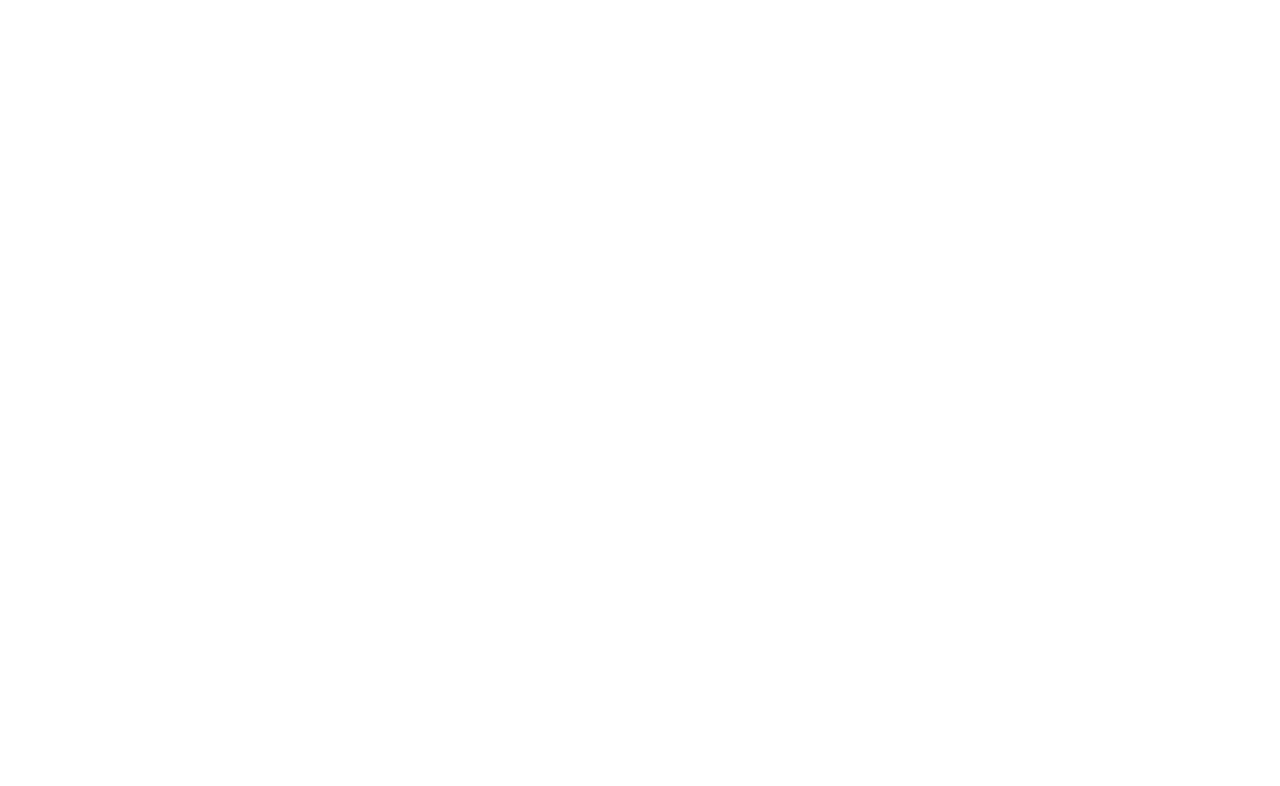
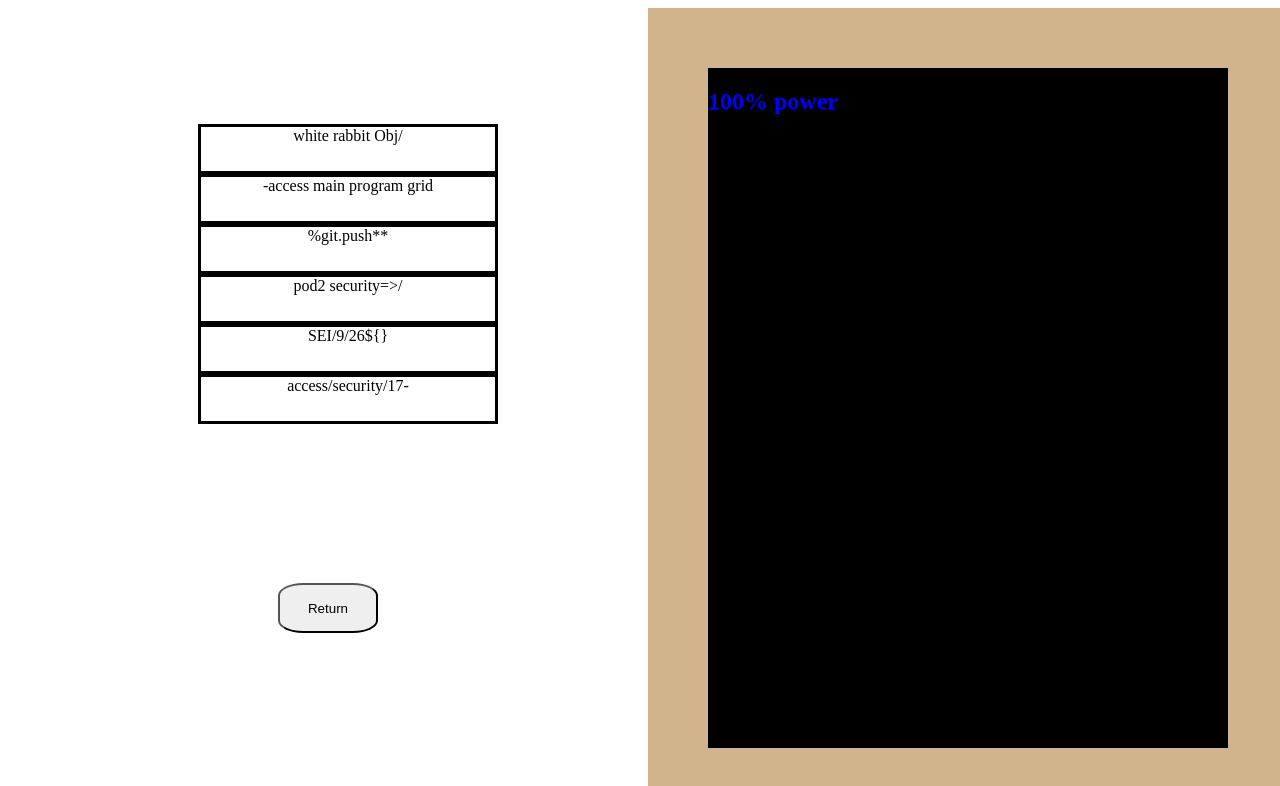
Before and after one commit to Polarbexar/Mastermind-, a plain HTML site: page index.html in a window 1280 px wide. Shown: the top 786 px of the page. Drawn offline with Linux system fonts and the light colour scheme; files that its build step writes are made by us from their sources.

Commit message:
CSS styling added

```diff
--- a/css/main.css
+++ b/css/main.css
@@ -0,0 +1,51 @@
+* {
+    box-sizing: border-box;
+    height: 100%;
+    width: 100%;
+}
+body {
+    display: grid;
+    grid-template-columns: 1fr 1fr;
+    grid-template-rows: 100px 100px 100px 100px 1fr;
+    justify-content: center;
+}
+button {
+    color: black;
+    border-radius: 25%;
+    display: flex;
+}
+li {
+    border: solid;
+    list-style-type: none;
+    grid-column: 1;
+    grid-row: 4 span;
+    height: 50px;
+    text-align: center;
+    max-width: 300px;
+    justify-content: center;
+    margin: auto;
+
+}
+h4 {
+    grid-row: 2
+}
+#compscreen {
+    color: blue;
+    background-color: black;
+    border: 60px solid tan;
+    grid-column: 2;
+    grid-row: 5 span;
+    margin: 0;
+}
+#plyagn {
+    visibility: hidden;
+}
+#rtn {
+    grid-row: 5;
+    grid-column: 1;
+    width: 100px;
+    height: 50px;
+    justify-content: center;
+    align-items: center;
+    margin: auto;
+}
--- a/index.html
+++ b/index.html
@@ -6,9 +6,26 @@
     <meta name="viewport" content="width=device-width, initial-scale=1.0">
     <title>Document</title>
     <script defer src="js/main.js"></script>
-    <link rel="stylesheet" type="text/css" href="main.css">
+    <link rel="stylesheet" type="text/css" href="css/main.css">
 </head>
 <body>
-
+    <section id="compscreen">
+     <h1>100% power</h1>
+     <h4>Ingen</h4>
+     <div></div>
+     <div></div>
+     <div></div>
+     <div></div>
+    </section>
+   <ul id="answers">
+    <li>white rabbit Obj/</li>
+    <li> -access main program grid</li>
+    <li>%git.push**</li>
+    <li>pod2 security=>/</li>
+    <li>SEI/9/26${}</li>
+    <li>access/security/17-</li>
+   </ul>
+    <button id="rtn">Return</button>
+    <button id="plyagn">Play Again</button>
 </body>
 </html>
```
Also changed, not shown: js/main.js (+37 -0 lines).
